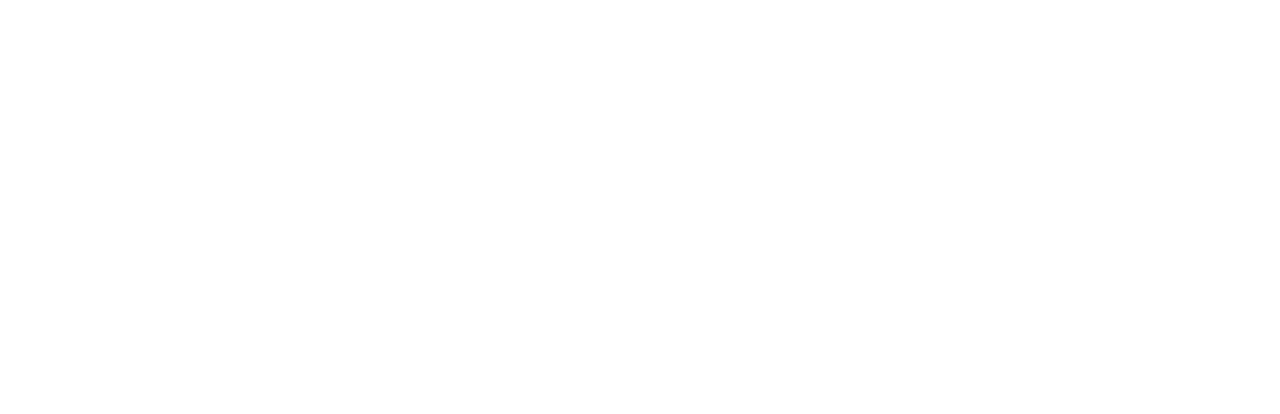
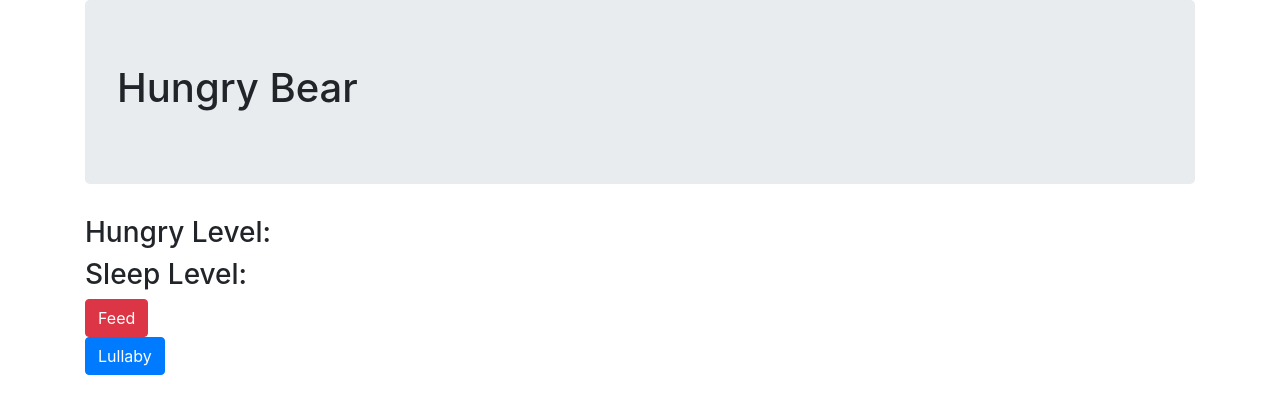
Before and after one commit to CommaderDavid/Hungry-Bear, a website built with webpack: page src/index.html in a window 1280 px wide. Built offline with nearby package versions, Linux system fonts and the light colour scheme.

Commit message:
Add basic UI for player.

```diff
--- a/src/index.html
+++ b/src/index.html
@@ -1,9 +1,22 @@
 <!DOCTYPE html>
 <html>
   <head>
-    <title></title>
+    <title>Hungry Bear</title>
   </head>
   <body>
-
+    <div class="container">
+      <div class="jumbotron">
+        <h1>Hungry Bear</h1>
+      </div>
+      <div class="mainDisplay">
+        <h3>Hungry Level: <span id="food"></span></h3>
+        <h3>Sleep Level: <span id="sleep"></span></h3>
+        <div id="mainGame">
+          <button type="button" class="btn btn-danger">Feed</button>
+          <br>
+          <button type="button" class="btn btn-primary">Lullaby</button>
+        </div>
+      </div>
+    </div>
   </body>
 </html>
```
